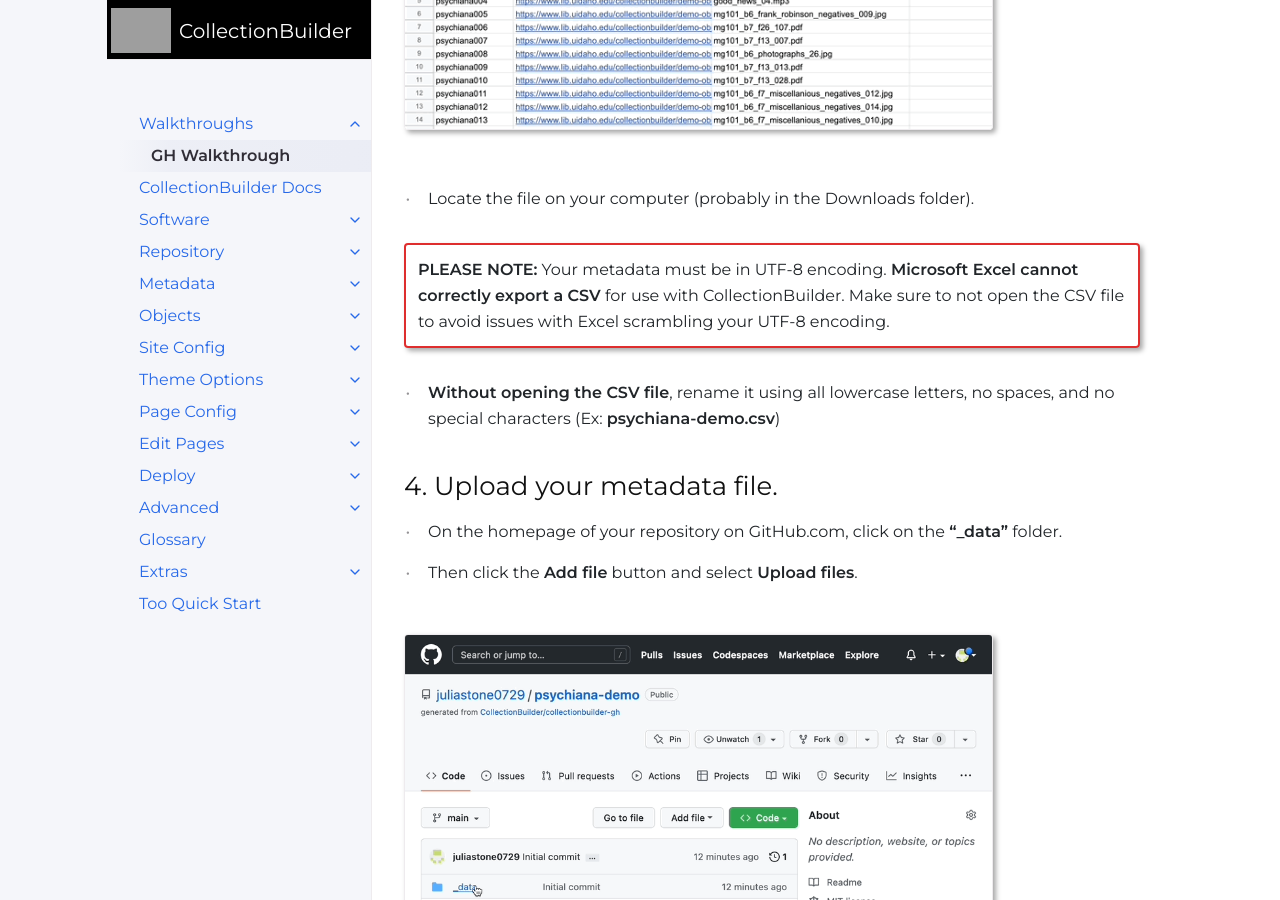
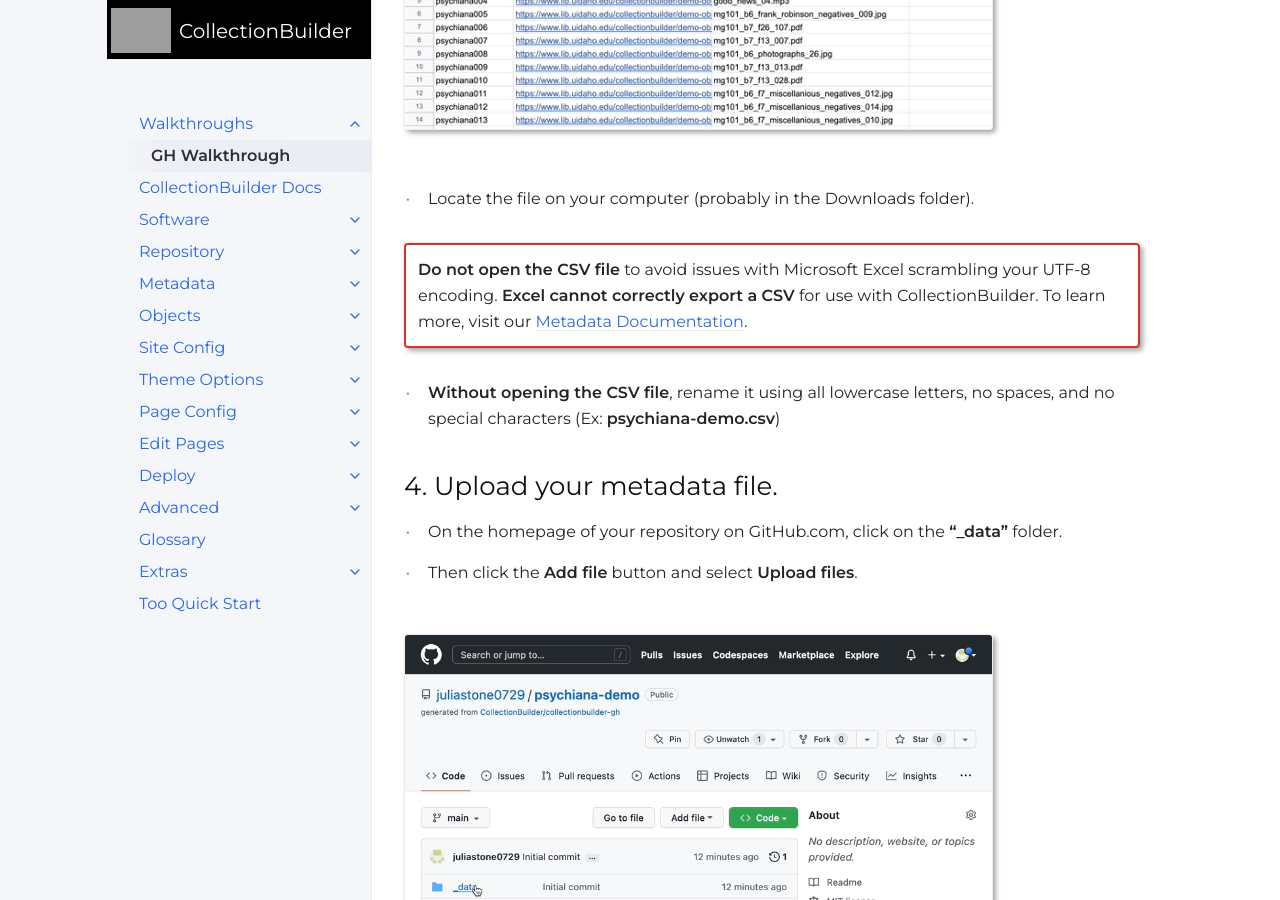
Before and after one commit to CollectionBuilder/cb-docs, a Jekyll site: the page built from docs/walkthroughs/gh-walkthrough.md, in a window 1280 px wide and 900 px high, scrolled down 1991 px. Built offline with Jekyll 4.4.1, drawn with Linux system fonts in a browser that asks for light colours; comment, search, counter and statistics services are not loaded.

Commit message:
Edit alert for Excel encoding error

```diff
--- a/docs/walkthroughs/gh-walkthrough.md
+++ b/docs/walkthroughs/gh-walkthrough.md
@@ -39,7 +39,7 @@ This walkthrough provides steps for creating an example digital collection using
 - Locate the file on your computer (probably in the Downloads folder).
 
 {:.alert .alert-red}
-**PLEASE NOTE:** Your metadata must be in UTF-8 encoding. **Microsoft Excel cannot correctly export a CSV** for use with CollectionBuilder. Make sure to not open the CSV file to avoid issues with Excel scrambling your UTF-8 encoding.
+**Do not open the CSV file** to avoid issues with Microsoft Excel scrambling your UTF-8 encoding. **Excel cannot correctly export a CSV** for use with CollectionBuilder. To learn more, visit our [Metadata Documentation](https://collectionbuilder.github.io/cb-docs/docs/metadata/uploading/).
 
 - **Without opening the CSV file**, rename it using all lowercase letters, no spaces, and no special characters (Ex: **psychiana-demo.csv**)
 
```
